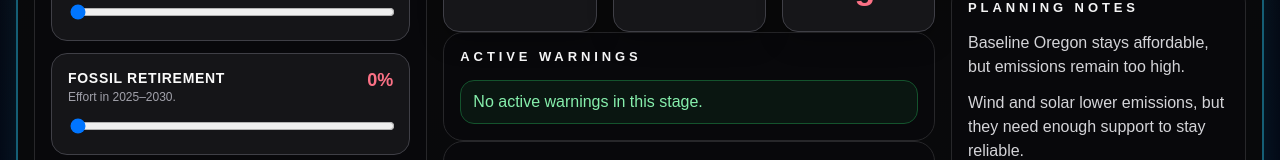
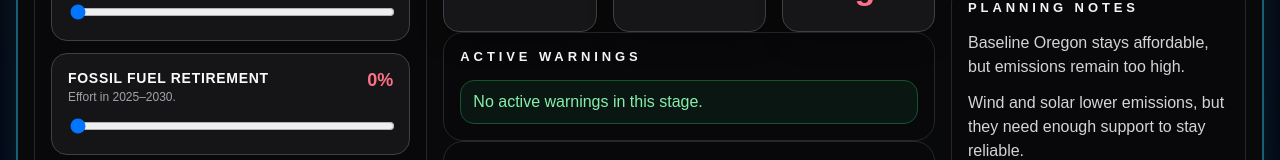
Before and after one commit to mikegarnier/Oregon-Energy-Transition-Sim, a React (Vite) app: page / in a window 1280 px wide. Shown: the part 915-1075 px from the top of the page. Built offline with nearby package versions, Linux system fonts and the light colour scheme.

Commit message:
Update App.jsx
Fossil "Fuel" Retirement

```diff
--- a/src/App.jsx
+++ b/src/App.jsx
@@ -1095,7 +1095,7 @@ export default function App() {
                   />
 
                   <ControlSlider
-                    label="Fossil Retirement"
+                    label="Fossil Fuel Retirement"
                     value={controls.retire}
                     onChange={(v) => update("retire", v)}
                     accentClass="text-red"
```
